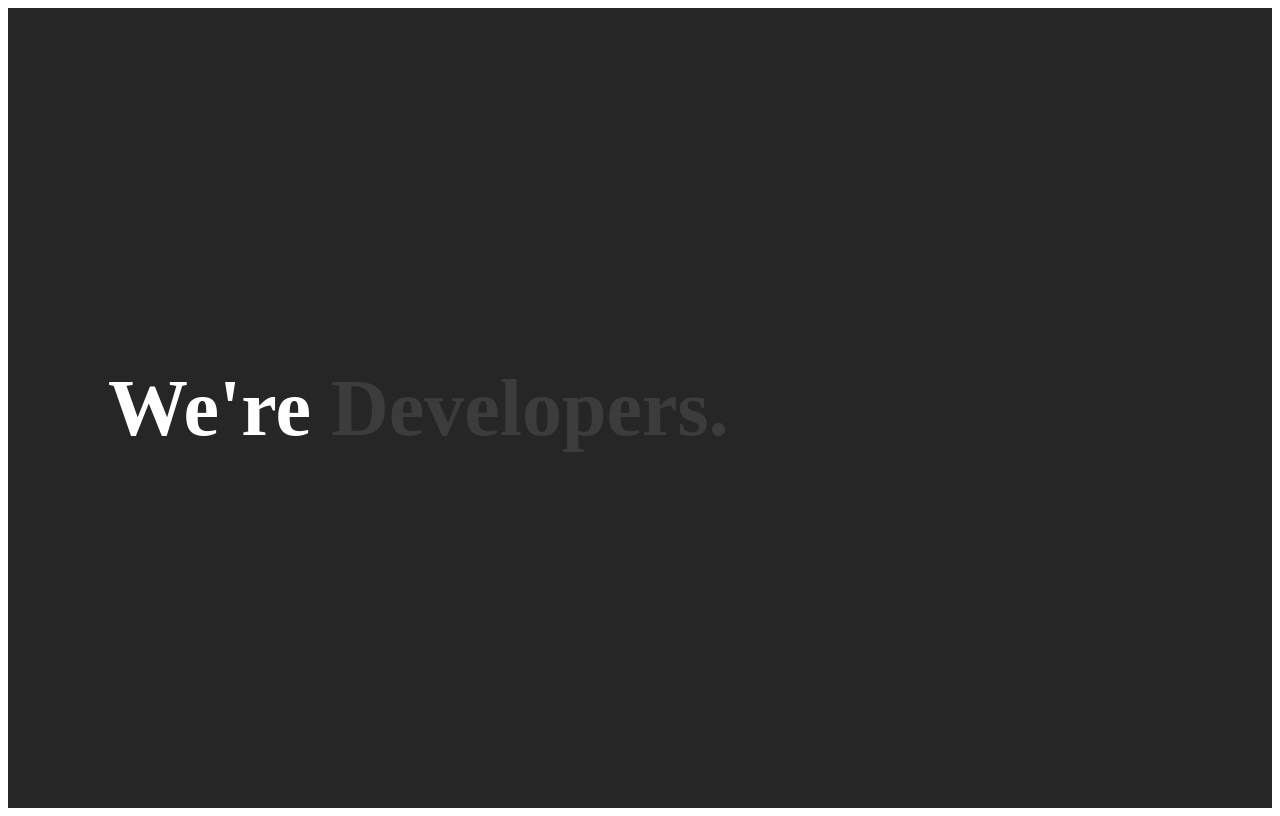
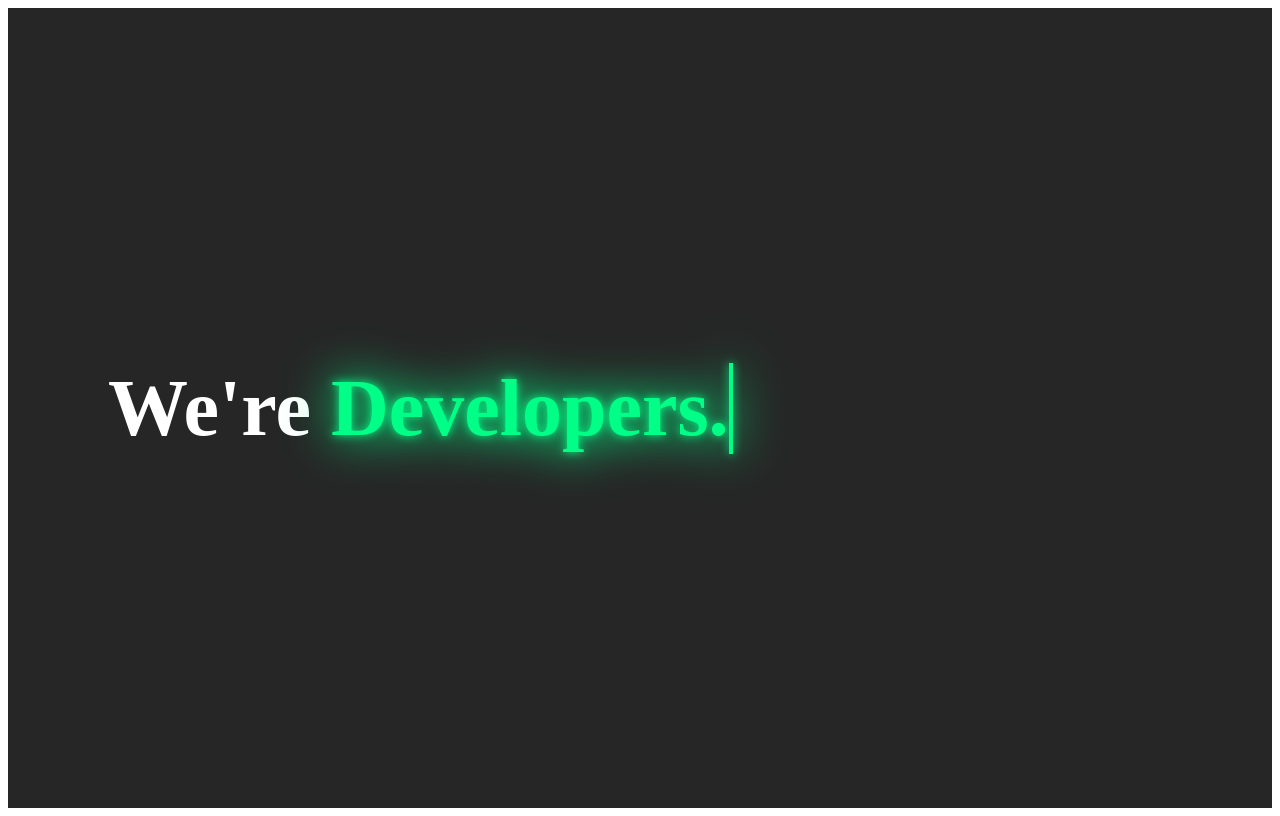
Before and after one commit to leonelborgesdev/landingBuhoSoft, a React (Create React App) app: page / in a window 1280 px wide. Built offline with nearby package versions, Linux system fonts and the light colour scheme.

Commit message:
h2 span before

```diff
--- a/src/components/LandingHeader/LandingHeader.css
+++ b/src/components/LandingHeader/LandingHeader.css
@@ -17,6 +17,16 @@
     animation: displayText 9s infinite;
     animation-delay: calc(-3s * var(--i));
 }
+.LandingHeader h2 span::before{
+    content: attr(data-text);
+    position: absolute;
+    top: 0;
+    left: 0;
+    width: 100%;
+    color: #01fe87;
+    border-right: 4px solid #01fe87;
+    filter: drop-shadow(0 0 5px #01fe87) drop-shadow(0 0 25px #01fe87);
+}
 @keyframes displayText {
     0%{
         display: inline-block;
--- a/src/components/LandingHeader/LandingHeader.jsx
+++ b/src/components/LandingHeader/LandingHeader.jsx
@@ -12,8 +12,8 @@ export const LandingHeader = () => {
         <span style={{ "--i": "1" }} data-text={" Developers."}>
           Developers.
         </span>
-        <span style={{ "--i": "2" }} data-text={" DevelopersFullStack."}>
-          DevelopersFullStack
+        <span style={{ "--i": "2" }} data-text={" Designers."}>
+          Designers.
         </span>
       </h2>
     </div>
```
